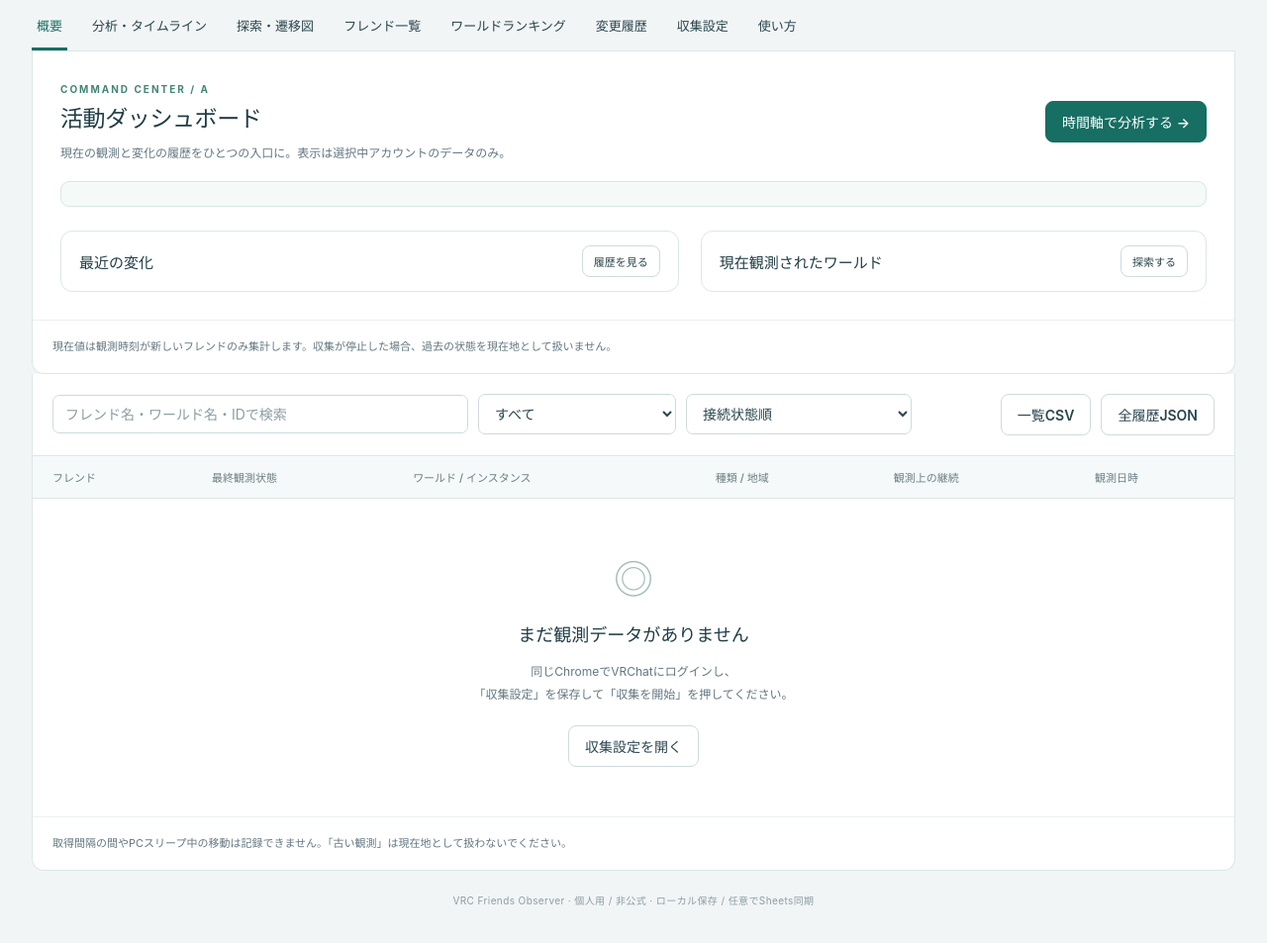
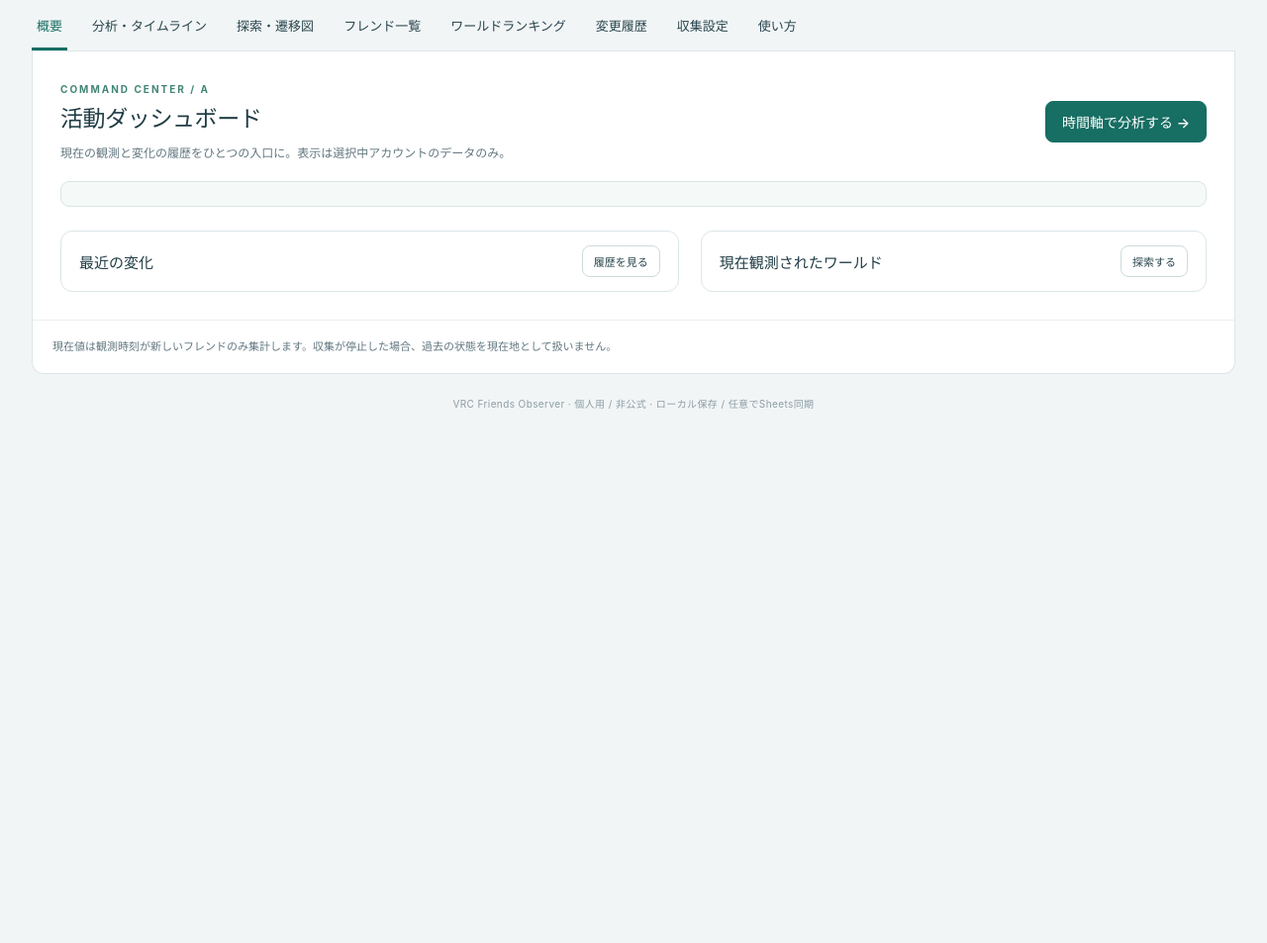
Before and after one commit to Xenoah/vrc-gathering, a browser extension: page extension/dashboard.html in a window 1280 px wide. Shown: the part 567-1520 px from the top of the page at 99% size. After the commit the page ends 1036 px from the top, so only its background shows below. Drawn offline with Linux system fonts and the light colour scheme.

Commit message:
fix: hide v0.3.2 friends panel on new home initial load

```diff
--- a/extension/dashboard.html
+++ b/extension/dashboard.html
@@ -59,7 +59,7 @@
   </section>
 </section>
 
-<section id="friendsPanel" class="panel">
+<section id="friendsPanel" class="panel" hidden>
   <div class="toolbar"><input id="search" type="search" placeholder="フレンド名・ワールド名・IDで検索" aria-label="フレンド検索"><select id="filter" aria-label="状態フィルター"><option value="all">すべて</option><option value="online">ゲーム内</option><option value="active">Web／アプリ</option><option value="offline">オフライン</option><option value="private">所在非公開</option><option value="stale">古い観測</option><option value="removed">名簿から外れたフレンド</option></select><select id="friendSort" aria-label="フレンドの並べ替え"><option value="presence">接続状態順</option><option value="name">名前順</option><option value="name-desc">名前の逆順</option><option value="world">ワールド名順</option><option value="latest">観測が新しい順</option><option value="oldest">観測が古い順</option><option value="duration">同じ状態の観測開始が早い順</option><option value="platform">プラットフォーム順</option></select><span id="count" class="muted push"></span><button id="exportCSV">一覧CSV</button><button id="exportJSON">全履歴JSON</button></div>
   <div class="table-wrap"><table><thead><tr><th>フレンド</th><th>最終観測状態</th><th>ワールド / インスタンス</th><th>種類 / 地域</th><th>観測上の継続</th><th>観測日時</th></tr></thead><tbody id="friendsBody"></tbody></table></div>
   <div id="empty" class="empty"><div class="empty-icon">◎</div><h2>まだ観測データがありません</h2><p>同じChromeでVRChatにログインし、<br>「収集設定」を保存して「収集を開始」を押してください。</p><button id="emptySettings">収集設定を開く</button></div>
```
